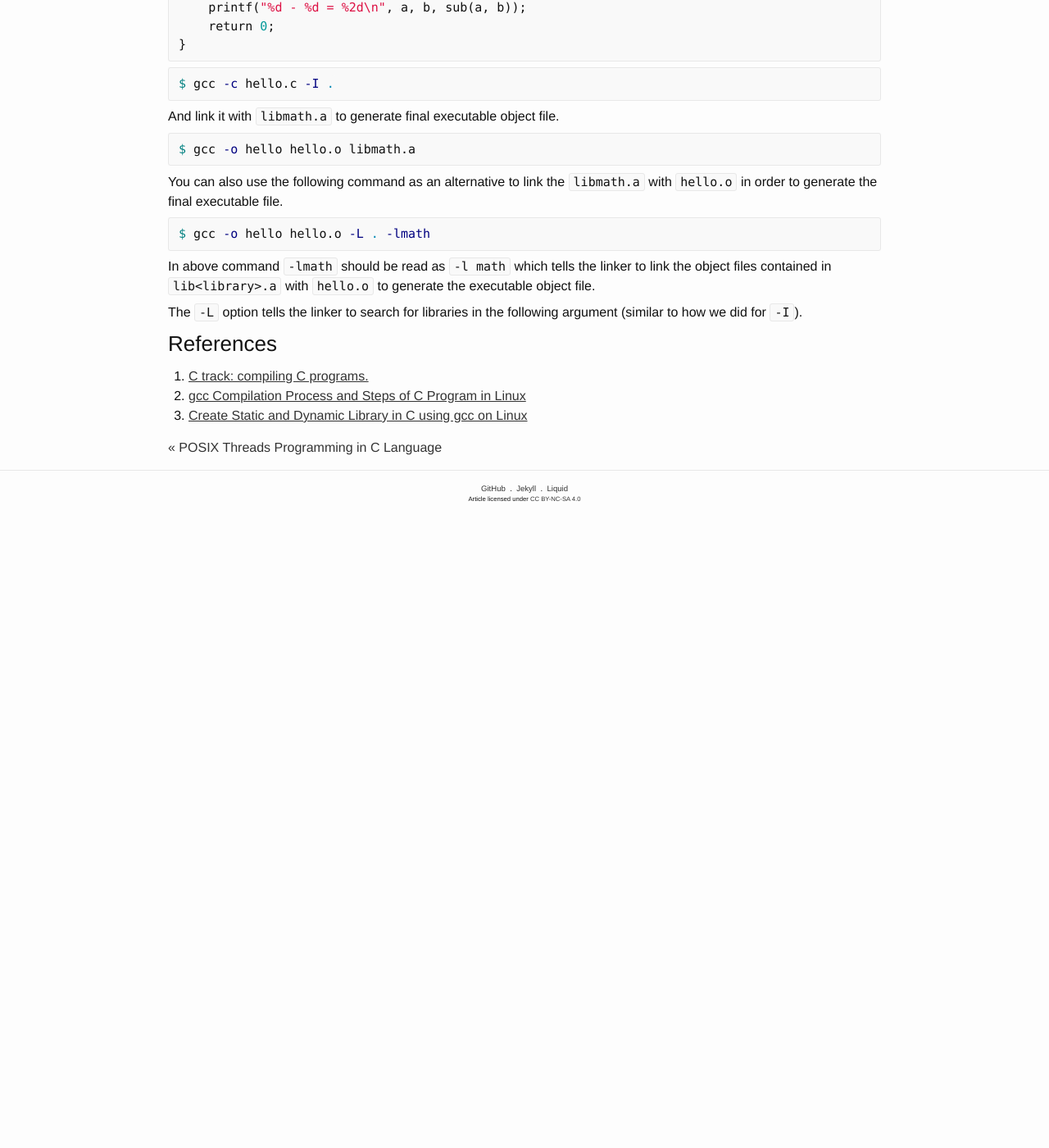
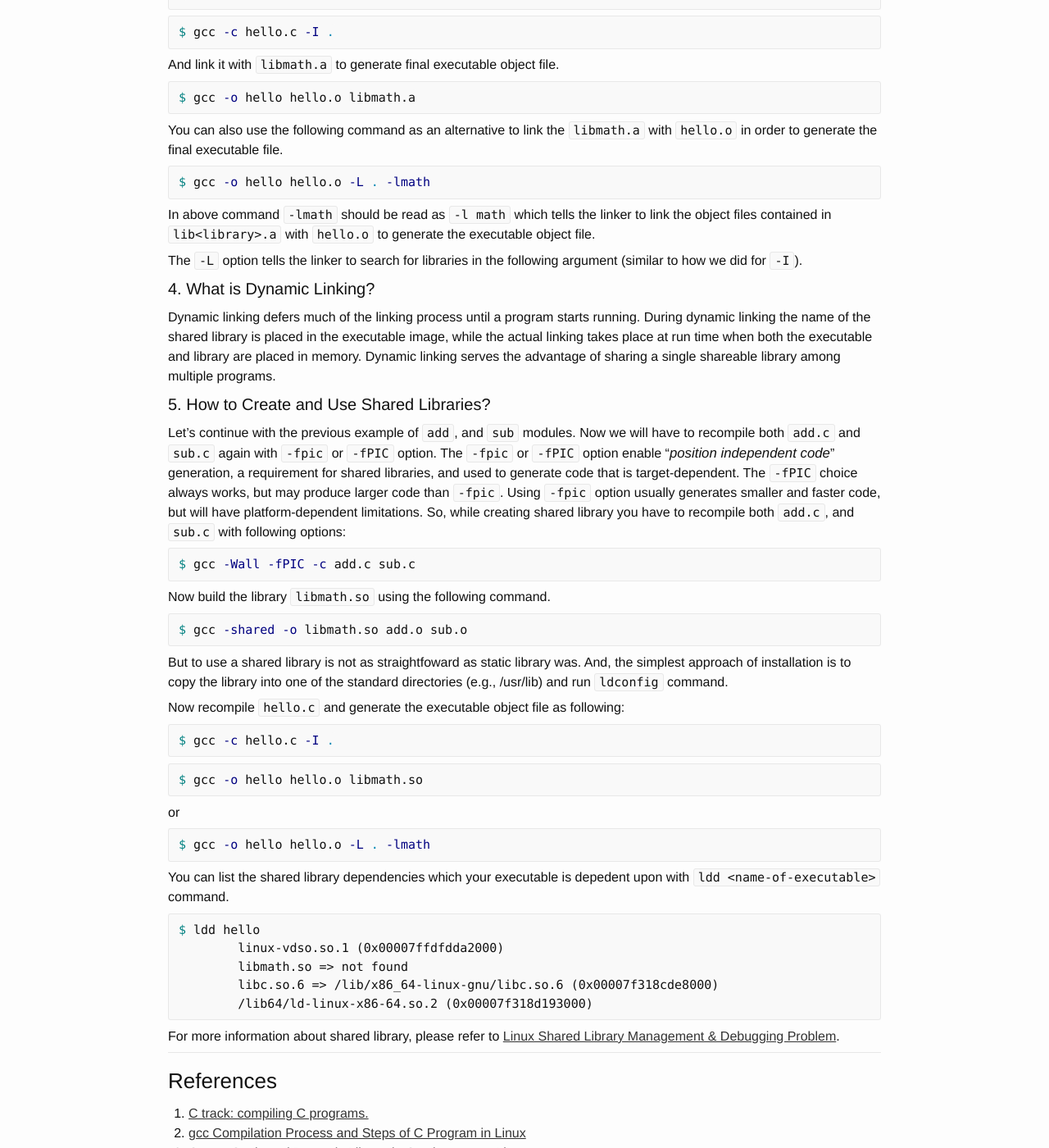
Before and after one commit to ousiax/ousiax.github.io, a Jekyll site: the page built from _posts/2017-03-14-compile-and-run-c-program-in-linux-using-gcc.md, in a window 1280 px wide and 1400 px high, scrolled down 4865 px. Shown: the whole window at 82% size. Built offline with Jekyll 4.4.1, drawn with Linux system fonts in a browser that asks for light colours; before the commit the page ends 5495 px from its top, so only the background shows below that; some of the changed text lies outside the part shown.

Commit message:
Add dynamic shared library

````diff
--- a/_posts/2017-03-14-compile-and-run-c-program-in-linux-using-gcc.md
+++ b/_posts/2017-03-14-compile-and-run-c-program-in-linux-using-gcc.md
@@ -109,7 +105,7 @@ While linking, the linker complains about missing function definitions, if there
 
 #### 2. What is Static Linking?
 
-Static linking is the process of copying all library modules used in the program into the final executable image. The linker combines library routines with the program code in order to resolve external references, and to generate an executable image suitable for loading into memory.
+Static linking is the process of copying all library modules used in the program into the final executable image. The linker combines library routines with the program code in order to resolve external references, and to generate an executable image suitable for loading into memory. This of course takes more space on the disk and in memory than dynamic linking. But static linking is faster and more portable because it does not require the presence of the library on the system where it runs.
 
 We will deveop an `add` module and place in a separate `add.c` file. Prototype of `add` module will be placed inn a separate file called `add.h`. Code file `hello.c` will be created to demonstrate the linking process.
 
@@ -238,6 +234,56 @@ In above command `-lmath` should be read as `-l math` which tells the linker to
 
 The `-L` option tells the linker to search for libraries in the following argument (similar to how we did for `-I`).
 
+#### 4. What is Dynamic Linking?
+
+Dynamic linking defers much of the linking process until a program starts running. During dynamic linking the name of the shared library is placed in the executable image, while the actual linking takes place at run time when both the executable and library are placed in memory. Dynamic linking serves the advantage of sharing a single shareable library among multiple programs.
+
+#### 5. How to Create and Use Shared Libraries?
+
+Let's continue with the previous example of `add`, and `sub` modules. Now we will have to recompile both `add.c` and `sub.c` again with `-fpic` or `-fPIC` option. The `-fpic` or `-fPIC` option enable "*position independent code*" generation, a requirement for shared libraries, and used to generate code that is target-dependent. The `-fPIC` choice always works, but may produce larger code than `-fpic`. Using `-fpic` option usually generates smaller and faster code, but will have platform-dependent limitations. So, while creating shared library you have to recompile both `add.c`, and `sub.c` with following options:
+
+```sh
+$ gcc -Wall -fPIC -c add.c sub.c
+```
+
+Now build the library `libmath.so` using the following command.
+
+```sh
+$ gcc -shared -o libmath.so add.o sub.o
+```
+
+But to use a shared library is not as straightfoward as static library was. And, the simplest approach of installation is to copy the library into one of the standard directories (e.g., /usr/lib) and run `ldconfig` command.
+
+Now recompile `hello.c` and generate the executable object file as following:
+
+```sh
+$ gcc -c hello.c -I .
+```
+
+```sh
+$ gcc -o hello hello.o libmath.so
+```
+
+or
+
+```sh
+$ gcc -o hello hello.o -L . -lmath
+```
+
+You can list the shared library dependencies which your executable is depedent upon with `ldd <name-of-executable>` command.
+
+```sh
+$ ldd hello
+        linux-vdso.so.1 (0x00007ffdfdda2000)
+        libmath.so => not found
+        libc.so.6 => /lib/x86_64-linux-gnu/libc.so.6 (0x00007f318cde8000)
+        /lib64/ld-linux-x86-64.so.2 (0x00007f318d193000)
+```
+
+For more information about shared library, please refer to [Linux Shared Library Management & Debugging Problem](/linux/2016/05/12/linux-commands-for-shared-library-management-and-debugging-problem.html).
+
+- - -
+
 ### References
 
 1. [C track: compiling C programs.](http://courses.cms.caltech.edu/cs11/material/c/mike/misc/compiling_c.html)
````
Also changed, not shown: other parts of _posts/2017-03-14-compile-and-run-c-program-in-linux-using-gcc.md (+0 -4 lines).
